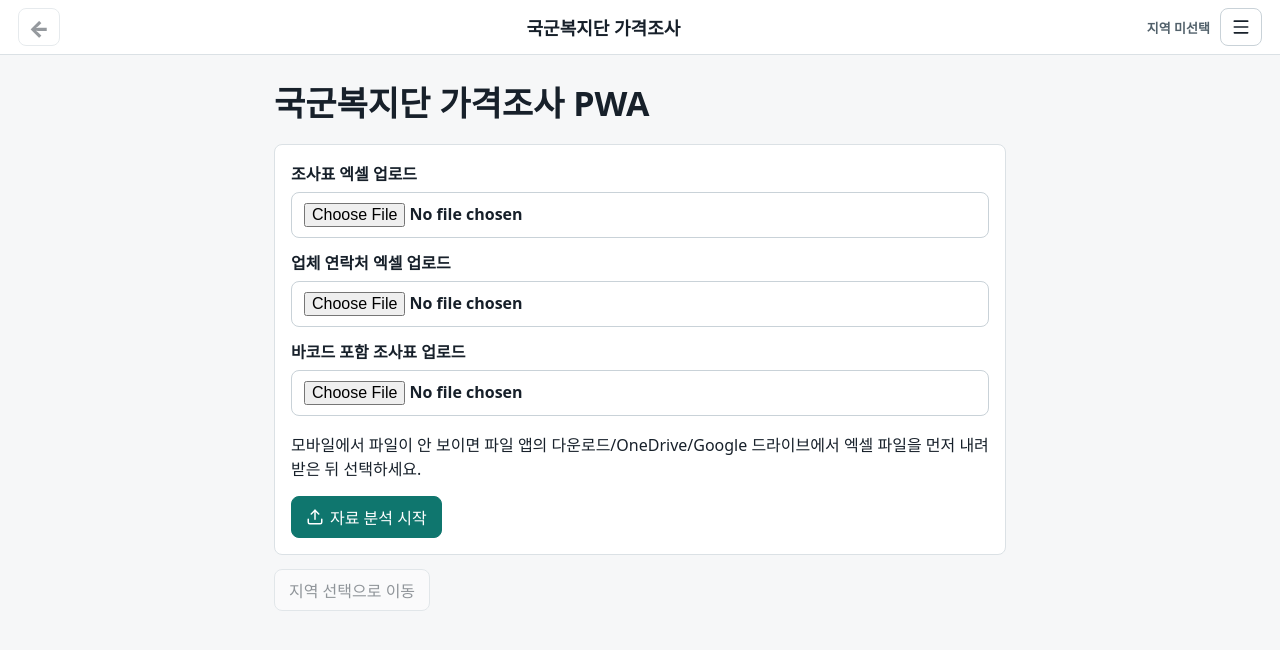
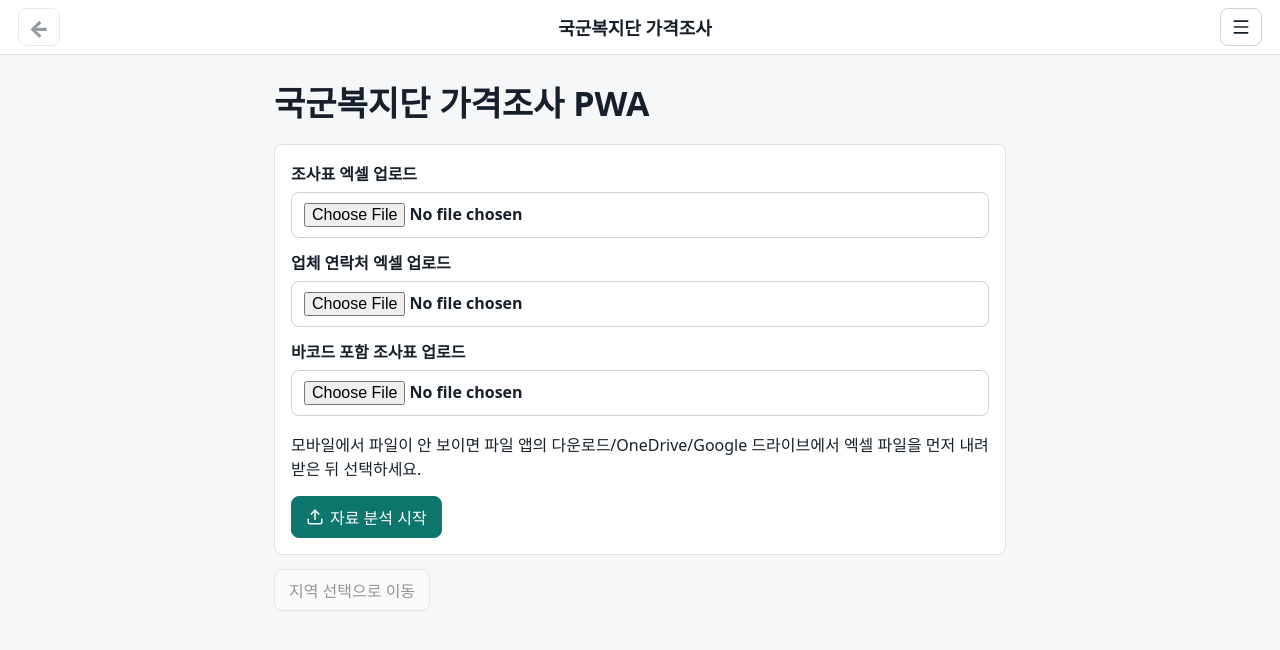
Before and after one commit to predict59/priceresearchsupporter, a React (Vite) app: page / in a window 1280 px wide. Shown: the top 650 px of the page. Built offline with nearby package versions, Linux system fonts and the light colour scheme.

Commit message:
Adjust top context by screen

```diff
--- a/src/App.tsx
+++ b/src/App.tsx
@@ -342,6 +342,12 @@ function App() {
     : view === "validation" ? "검증"
     : view === "backup" ? "백업/복원"
     : "국군복지단 가격조사";
+  const topContext =
+    view === "store" || view === "items" || view === "item"
+      ? `현재 업체: ${selectedStore?.storeName ?? selectedItem?.storeName ?? "-"}`
+      : view === "workspace" || view === "validation"
+        ? currentRegion ? `현재 지역: ${currentRegion}` : ""
+        : "";
 
   return (
     <div className="app">
@@ -349,7 +355,7 @@ function App() {
         <div className="top-main">
           <button className="top-back icon-button" onClick={goBack} disabled={!canGoBack} aria-label="뒤로가기">←</button>
           <button className="brand" onClick={() => { setStoreQuery(""); setItemQuery(""); setView(regions.length ? "regions" : "upload"); }}>{screenTitle}</button>
-          <span className="current">{currentRegion ? `현재 지역: ${currentRegion}` : "지역 미선택"}</span>
+          <span className="current">{topContext}</span>
           <button className="top-toggle icon-button" onClick={() => setMenuOpen((value) => !value)} aria-expanded={menuOpen} aria-label="메뉴 열기">
             <Menu size={20} />
           </button>
```
